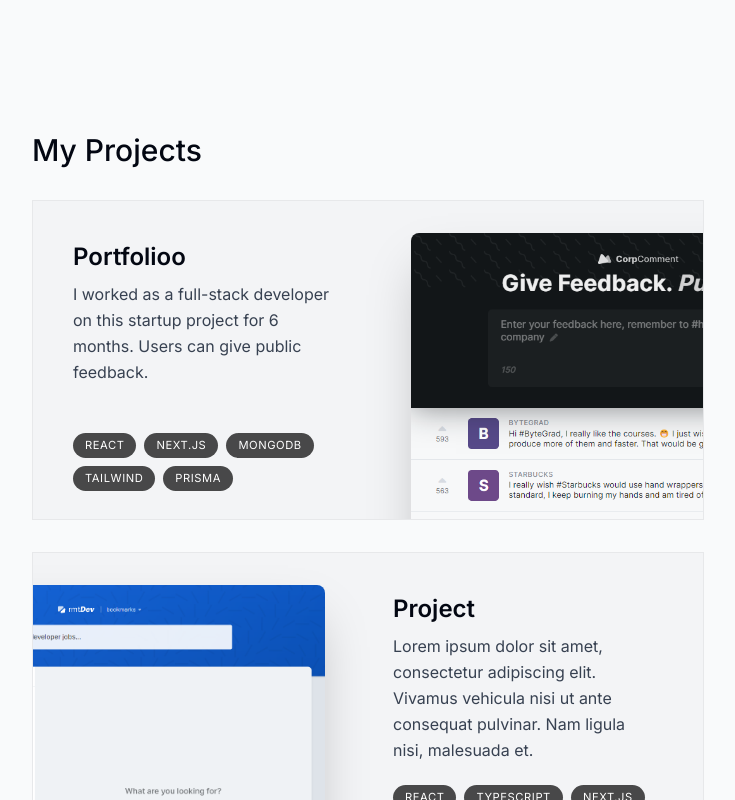
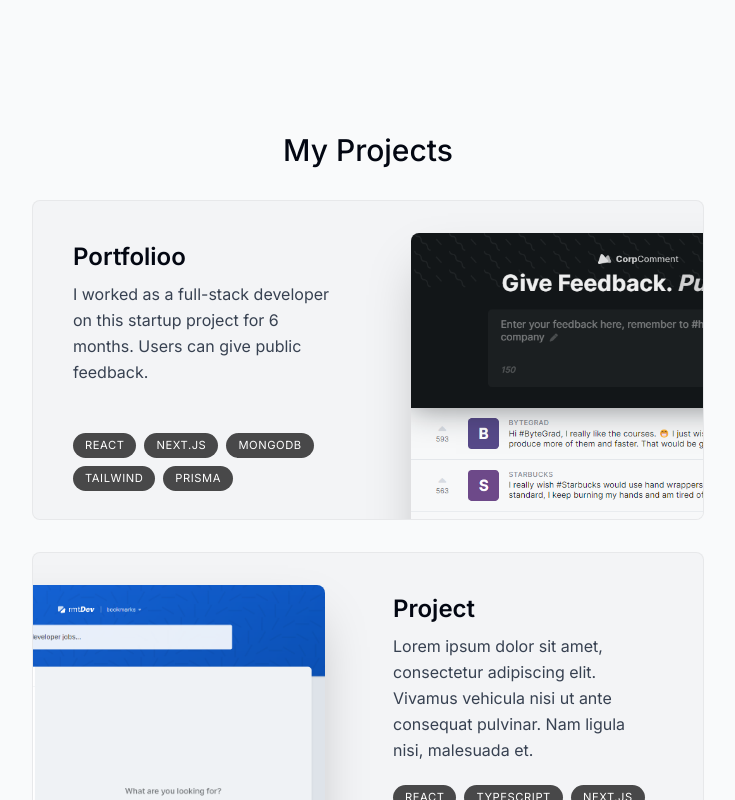
Before and after one commit to Wilkubone/portfolioo, a Next.js app: page / in a window 1280 px wide. Shown: the part 1220-2020 px from the top of the page, without its empty margins (272-1007 px from the left). Built offline with nearby package versions, Linux system fonts and the light colour scheme.

Commit message:
finish coding the project secttion

```diff
--- /dev/null
+++ b/components/project.tsx
@@ -0,0 +1,55 @@
+"use client";
+
+import { projectsData } from "@/lib/data";
+import { motion, useScroll, useTransform } from "framer-motion";
+import { useRef } from "react";
+import Image from 'next/image'
+
+
+type ProjectProps = (typeof projectsData)[number]
+
+const Project = ({
+    title,
+    description,
+    tags,
+    imageUrl,
+}: ProjectProps) => {
+
+    const ref = useRef<HTMLDivElement>(null);
+    const {scrollYProgress} = useScroll({
+        target: ref,
+        offset:["0 1", "1.33 1"],
+    });
+
+    const scaleProgress = useTransform(scrollYProgress,[0, 1], [0.8, 1]);
+    const opacityProgress = useTransform(scrollYProgress,[0, 1], [0.6, 1]);
+
+    return (
+    <motion.div
+    ref={ref}
+    style={{
+        scale: scaleProgress,
+        opacity: opacityProgress,
+    }}
+    className="group mb-3 sm:mb-8 last:mb-0"
+    >
+        <section className='bg-gray-100 max-w-[42rem] border border-black/5 rounded-lg overflow-hidden sm:pr-8 relative sm:h-[20rem]  hover:bg-gray-200 transition group-even:pl-8'>
+        <div className='pt-4 pb-7 px-5 sm:pl-10 sm:pr-2 sm:pt-10 sm:max-w-[50%] flex flex-col h-full group-even:ml-[18rem]'>
+        <h3 className='text-2xl font-semibold'>{title}</h3>
+        <p className='mt-2 leading-relaxed text-gray-700'>{description}</p>
+        <ul className='flex flex-wrap mt-4 gap-2 sm:mt-auto'>
+            {tags.map((tag, index) => (
+                <li className='bg-black/[0.7] px-3 py-1 text-[0.7rem] uppercase tracking-wider text-white rounded-full' key={index}>{tag}</li>
+            ))}
+        </ul>
+        </div>
+
+        <Image src={imageUrl} alt='Project I worked on' quality={95} className='absolute top-8 -right-40 w-[28.25rem] rounded-t-lg shadow-2xl transition group-even:right-[initial] group-hover:scale-[1.04] group-hover:-translate-x-3 group-hover:translate-y-3 group-hover:-rotate-2 group-even:group-hover:translate-x-3
+        group-even:group-hover:translate-y-3
+        group-even:group-hover:rotate-2 group-even:-left-40'/>
+    </section>
+    </motion.div>
+    )
+}
+
+export default Project
--- a/components/projects.tsx
+++ b/components/projects.tsx
@@ -1,7 +1,7 @@
 import React from 'react'
 import SectionHeading from './section-heading'
 import { projectsData } from '@/lib/data'
-import Image from 'next/image'
+import Project from './project'
 
 const Projects  = () => {
   return (
@@ -21,29 +21,4 @@
   )
 }
 
-type ProjectProps = (typeof projectsData)[number]
-
-const Project = ({
-    title,
-    description,
-    tags,
-    imageUrl,
-}: ProjectProps) => {
-    return (
-    <section className='group bg-gray-100 max-w-[42rem] border border-black/5 overflow-hidden sm:pr-8 relative sm:h-[20rem] mb-3 sm:mb-8 last:mb-0 even:pl-8'>
-        <div className='pt-4 pb-7 px-5 sm:pl-10 sm:pr-2 sm:pt-10 sm:max-w-[50%] flex flex-col h-full group-even:ml-[18rem]'>
-        <h3 className='text-2xl font-semibold'>{title}</h3>
-        <p className='mt-2 leading-relaxed text-gray-700'>{description}</p>
-        <ul className='flex flex-wrap mt-4 gap-2 sm:mt-auto'>
-            {tags.map((tag, index) => (
-                <li className='bg-black/[0.7] px-3 py-1 text-[0.7rem] uppercase tracking-wider text-white rounded-full' key={index}>{tag}</li>
-            ))}
-        </ul>
-        </div>
-
-        <Image src={imageUrl} alt='Project I worked on' quality={95} className='absolute top-8 -right-40 w-[28.25rem] rounded-t-lg shadow-2xl group-even:right-[initial] group-even:-left-40'/>
-    </section>
-    )
-}
-
 export default Projects
--- a/components/section-heading.tsx
+++ b/components/section-heading.tsx
@@ -7,7 +7,7 @@
 const SectionHeading = ({
     children
 }: SectionHeadingProps) => {
-    return <h2 className="text-3xl font-medium capitalize mb-8">{children}</h2>
+    return <h2 className="text-3xl font-medium capitalize mb-8 text-center">{children}</h2>
  }
 
  export default SectionHeading
```
